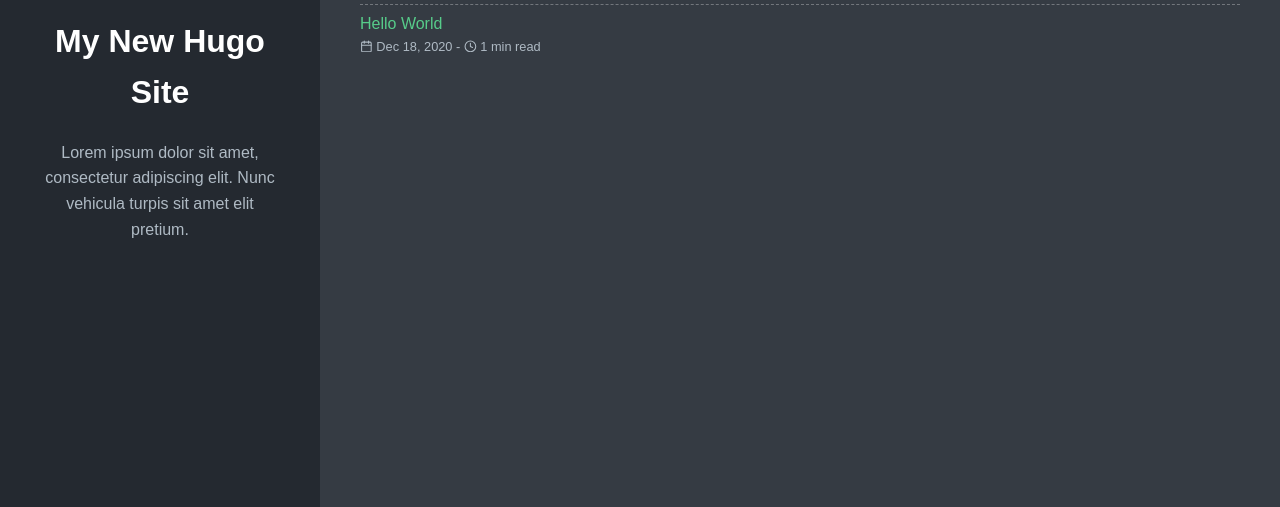
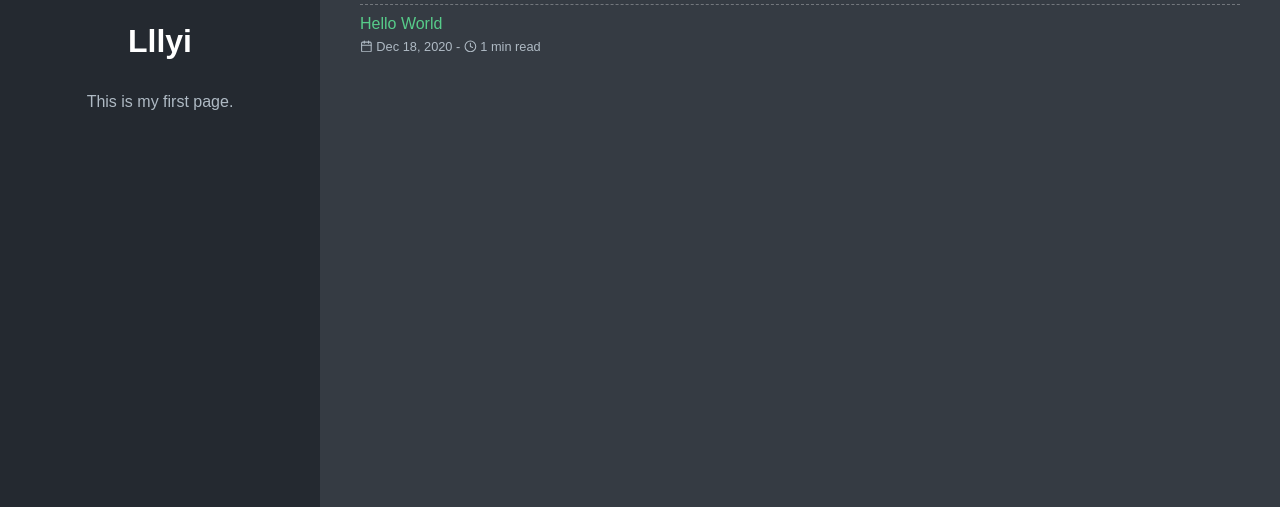
Before and after one commit to Lllyi/lllyi.github.io, a plain HTML site: page index.html in a window 1280 px wide. Shown: the part 293-800 px from the top of the page. Drawn offline with Linux system fonts and the light colour scheme.

Commit message:
2021/1/10-16:51

```diff
--- a/index.html
+++ b/index.html
@@ -26,8 +26,8 @@
   <body>
     <header class="app-header">
       <a href="https://lllyi.github.io"><img class="app-header-avatar" src="/avatar.jpg" alt="John Doe" /></a>
-      <h1>My New Hugo Site</h1>
-      <p>Lorem ipsum dolor sit amet, consectetur adipiscing elit. Nunc vehicula turpis sit amet elit pretium.</p>
+      <h1>Lllyi</h1>
+      <p>This is my first page.</p>
       <div class="app-header-social">
 
       </div>
```
